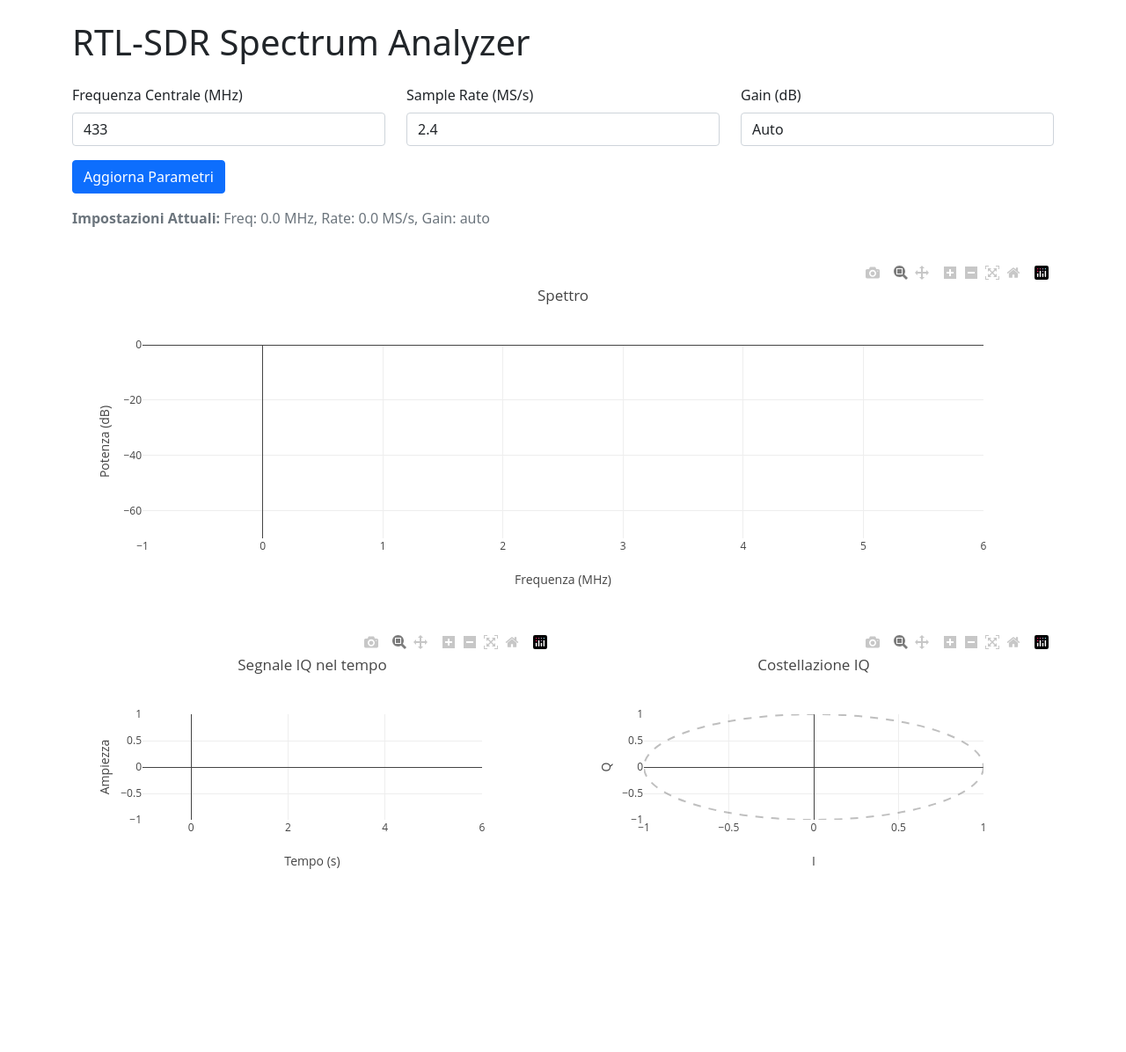
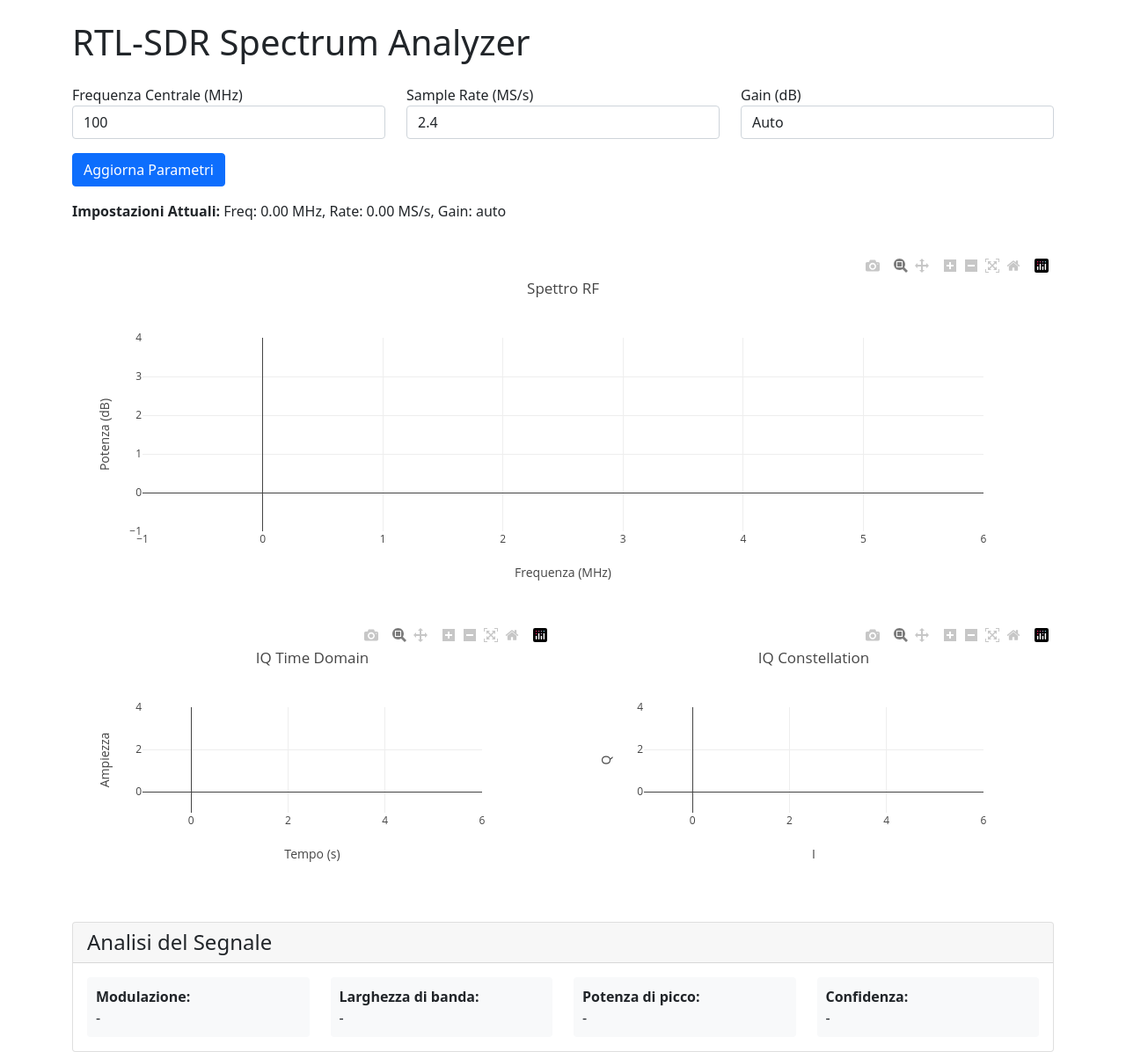
Before and after one commit to francescocozzi/rtl_spectrum, a Flask app: page / in a window 1280 px wide. Shown: the whole page at 88% size. Before the commit the page ends 988 px from the top, so only its background shows below. Run offline with Flask 3, Linux system fonts and the light colour scheme; data that the repository does not hold is empty; some libraries are stand-ins or nearby versions.

Commit message:
implementazione analisi del segnale

```diff
--- a/app.py
+++ b/app.py
@@ -5,8 +5,88 @@
 import time
 import json
 import atexit
+import numpy as np
+from scipy import signal
+from dataclasses import dataclass
 
 app = Flask(__name__)
+
+@dataclass
+class SignalFeatures:
+    bandwidth: float
+    peak_power: float
+    modulation_type: str
+    confidence: float
+
+class SignalClassifier:
+    def __init__(self):
+        self.modulation_patterns = {
+            'AM': {'bandwidth_ratio': 0.1, 'iq_variance_ratio': 0.2},
+            'FM': {'bandwidth_ratio': 0.2, 'iq_variance_ratio': 0.8},
+            'FSK': {'bandwidth_ratio': 0.15, 'iq_phase_var': 0.5},
+            'PSK': {'bandwidth_ratio': 0.1, 'iq_phase_var': 0.3},
+            'QAM': {'bandwidth_ratio': 0.12, 'iq_constellation': 'square'}
+        }
+
+    def analyze_signal(self, frequencies, powers, iq_data):
+        # Trova picchi significativi nello spettro
+        peak_indices = signal.find_peaks(powers, height=-40, distance=10)[0]
+        if not len(peak_indices):
+            return None
+
+        # Analizza il picco più forte
+        main_peak_idx = peak_indices[np.argmax(powers[peak_indices])]
+        peak_freq = frequencies[main_peak_idx]
+        peak_power = powers[main_peak_idx]
+
+        # Calcola larghezza di banda
+        bandwidth = self._estimate_bandwidth(frequencies, powers, main_peak_idx)
+
+        # Analizza caratteristiche IQ
+        i_data, q_data = np.array(iq_data['i']), np.array(iq_data['q'])
+        phase_var = np.var(np.angle(i_data + 1j*q_data))
+        iq_var_ratio = np.var(i_data) / (np.var(q_data) + 1e-10)
+
+        # Identifica modulazione
+        mod_type, confidence = self._identify_modulation(
+            bandwidth/frequencies[1],
+            iq_var_ratio,
+            phase_var
+        )
+
+        return SignalFeatures(
+            bandwidth=bandwidth,
+            peak_power=peak_power,
+            modulation_type=mod_type,
+            confidence=confidence
+        )
+
+    def _estimate_bandwidth(self, freqs, powers, peak_idx):
+        threshold = powers[peak_idx] - 3  # -3dB threshold
+        left_idx = peak_idx
+        right_idx = peak_idx
+
+        while left_idx > 0 and powers[left_idx] > threshold:
+            left_idx -= 1
+        while right_idx < len(powers)-1 and powers[right_idx] > threshold:
+            right_idx += 1
+
+        return freqs[right_idx] - freqs[left_idx]
+
+    def _identify_modulation(self, bw_ratio, iq_var_ratio, phase_var):
+        scores = {}
+        for mod_type, pattern in self.modulation_patterns.items():
+            score = 0
+            if abs(pattern['bandwidth_ratio'] - bw_ratio) < 0.05:
+                score += 0.4
+            if 'iq_variance_ratio' in pattern and abs(pattern['iq_variance_ratio'] - iq_var_ratio) < 0.1:
+                score += 0.3
+            if 'iq_phase_var' in pattern and abs(pattern['iq_phase_var'] - phase_var) < 0.1:
+                score += 0.3
+            scores[mod_type] = score
+
+        best_mod = max(scores.items(), key=lambda x: x[1])
+        return best_mod[0], best_mod[1]
 
 class SDRHandler:
     def __init__(self):
@@ -20,6 +100,8 @@
         self.recovery_event = Event()
         self.consecutive_errors = 0
         self.max_consecutive_errors = 3
+        self.classifier = SignalClassifier()
+
 
         self.data = {
             'frequencies': [],
@@ -264,7 +346,7 @@
 
     def get_data(self):
         with self.data_lock:
-            return {
+            data = {
                 'frequencies': self.data['frequencies'],
                 'powers': self.data['powers'],
                 'iq_data': self.data['iq_data'],
@@ -274,6 +356,22 @@
                     'gain': self.sdr.gain if self.sdr else 'auto'
                 }
             }
+
+            signal_info = self.classifier.analyze_signal(
+                self.data['frequencies'],
+                self.data['powers'],
+                self.data['iq_data']
+            )
+
+            if signal_info:
+                data['signal_info'] = {
+                    'modulation': signal_info.modulation_type,
+                    'bandwidth': signal_info.bandwidth,
+                    'peak_power': signal_info.peak_power,
+                    'confidence': signal_info.confidence
+                }
+
+            return data
 
 
     def cleanup(self):
--- a/templates/index.html
+++ b/templates/index.html
@@ -1,17 +1,31 @@
 <!DOCTYPE html>
-<html>
+<html lang="it">
 <head>
+    <meta charset="UTF-8">
+    <meta name="viewport" content="width=device-width, initial-scale=1.0">
     <title>RTL-SDR Spectrum Analyzer</title>
+
+    <!-- Bootstrap CSS -->
     <link href="https://cdn.jsdelivr.net/npm/bootstrap@5.1.3/dist/css/bootstrap.min.css" rel="stylesheet">
+
+    <!-- Plotly.js -->
     <script src="https://cdn.plot.ly/plotly-latest.min.js"></script>
+
     <style>
         .chart-container {
             height: 400px;
             margin-bottom: 20px;
         }
+
         .iq-container {
             height: 300px;
             margin-bottom: 20px;
+        }
+
+        .signal-info {
+            padding: 10px;
+            border-radius: 4px;
+            background-color: #f8f9fa;
         }
     </style>
 </head>
@@ -21,15 +35,22 @@
 
         <div class="row mb-3">
             <div class="col-md-4">
-                <label for="centerFreq" class="form-label">Frequenza Centrale (MHz)</label>
-                <input type="number" class="form-control" id="centerFreq" value="433">
+                <div class="form-group">
+                    <label for="centerFreq">Frequenza Centrale (MHz)</label>
+                    <input type="number" class="form-control" id="centerFreq" value="100">
                 </div>
+            </div>
+
             <div class="col-md-4">
-                <label for="sampleRate" class="form-label">Sample Rate (MS/s)</label>
-                <input type="number" class="form-control" id="sampleRate" value="2.4" step="0.1">
+                <div class="form-group">
+                    <label for="sampleRate">Sample Rate (MS/s)</label>
+                    <input type="number" class="form-control" id="sampleRate" value="2.4">
                 </div>
+            </div>
+
             <div class="col-md-4">
-                <label for="gain" class="form-label">Gain (dB)</label>
+                <div class="form-group">
+                    <label for="gain">Gain (dB)</label>
                     <select class="form-control" id="gain">
                         <option value="auto">Auto</option>
                         <option value="0">0 dB</option>
@@ -39,10 +60,11 @@
                     </select>
                 </div>
             </div>
+        </div>
 
         <div class="row mb-3">
             <div class="col">
-                <button class="btn btn-primary" onclick="updateParams()">Aggiorna Parametri</button>
+                <button id="updateParams" class="btn btn-primary">Aggiorna Parametri</button>
             </div>
         </div>
 
@@ -50,9 +72,7 @@
 
         <div class="row mb-3">
             <div class="col">
-                <p id="currentSettings" class="text-muted">
-                    <strong>Impostazioni Attuali:</strong> Caricamento...
-                </p>
+                <p><strong>Impostazioni Attuali:</strong> <span id="currentSettings">Caricamento...</span></p>
             </div>
         </div>
 
@@ -70,101 +90,149 @@
                 <div id="iqConstellation" class="iq-container"></div>
             </div>
         </div>
+
+        <!-- Sezione Analisi del Segnale -->
+        <div class="row">
+            <div class="col-12">
+                <div id="signalAnalysis" class="mt-4">
+                    <div class="card">
+                        <div class="card-header">
+                            <h4 class="mb-0">Analisi del Segnale</h4>
+                        </div>
+                        <div class="card-body">
+                            <div class="row">
+                                <div class="col-md-3">
+                                    <div class="signal-info">
+                                        <strong>Modulazione:</strong><br>
+                                        <span id="modulation">-</span>
+                                    </div>
+                                </div>
+                                <div class="col-md-3">
+                                    <div class="signal-info">
+                                        <strong>Larghezza di banda:</strong><br>
+                                        <span id="bandwidth">-</span>
+                                    </div>
+                                </div>
+                                <div class="col-md-3">
+                                    <div class="signal-info">
+                                        <strong>Potenza di picco:</strong><br>
+                                        <span id="peakPower">-</span>
+                                    </div>
+                                </div>
+                                <div class="col-md-3">
+                                    <div class="signal-info">
+                                        <strong>Confidenza:</strong><br>
+                                        <span id="confidence">-</span>
+                                    </div>
+                                </div>
+                            </div>
+                        </div>
+                    </div>
+                </div>
+            </div>
+        </div>
     </div>
 
+    <!-- Bootstrap Bundle with Popper -->
+    <script src="https://cdn.jsdelivr.net/npm/bootstrap@5.1.3/dist/js/bootstrap.bundle.min.js"></script>
+
     <script>
-        let spectrumChart = null;
-        let iqTimeChart = null;
-        let iqConstellation = null;
+        let updateTimer;
+        const statusMessage = document.getElementById('statusMessage');
 
-        // Inizializzazione grafici
-        function initCharts() {
-            // Spettro
+        // Funzione per mostrare messaggi di stato
+        function showStatus(message, isError = false) {
+            statusMessage.textContent = message;
+            statusMessage.className = `alert ${isError ? 'alert-danger' : 'alert-success'}`;
+            statusMessage.classList.remove('d-none');
+            setTimeout(() => statusMessage.classList.add('d-none'), 3000);
+        }
+
+        // Funzione per aggiornare l'analisi del segnale
+        function updateSignalAnalysis(signalInfo) {
+            if (signalInfo) {
+                document.getElementById('modulation').textContent = signalInfo.modulation;
+                document.getElementById('bandwidth').textContent = `${(signalInfo.bandwidth/1e6).toFixed(2)} MHz`;
+                document.getElementById('peakPower').textContent = `${signalInfo.peak_power.toFixed(1)} dB`;
+                document.getElementById('confidence').textContent = `${(signalInfo.confidence * 100).toFixed(0)}%`;
+            }
+        }
+
+        // Funzione per aggiornare lo spettro
+        function updateSpectrum() {
+            fetch('/get_spectrum')
+                .then(response => response.json())
+                .then(data => {
+                    // Aggiorna impostazioni correnti
+                    const settings = data.current_settings;
+                    document.getElementById('currentSettings').textContent =
+                        `Freq: ${settings.center_freq.toFixed(2)} MHz, Rate: ${settings.sample_rate.toFixed(2)} MS/s, Gain: ${settings.gain}`;
+
+                    // Aggiorna grafico spettro
                     Plotly.newPlot('spectrumChart', [{
-                x: [],
-                y: [],
+                        x: data.frequencies,
+                        y: data.powers,
+                        type: 'scatter',
                         mode: 'lines',
-                name: 'Potenza (dB)'
+                        name: 'Spectrum'
                     }], {
-                title: 'Spettro',
+                        title: 'Spettro RF',
                         xaxis: { title: 'Frequenza (MHz)' },
-                yaxis: { title: 'Potenza (dB)', range: [-70, 0] }
+                        yaxis: { title: 'Potenza (dB)' }
                     });
 
-            // IQ nel tempo
+                    // Aggiorna grafici IQ
+                    const iqData = data.iq_data;
+
+                    // Grafico temporale IQ
                     Plotly.newPlot('iqTimeChart', [
                         {
-                    x: [],
-                    y: [],
+                            x: iqData.time,
+                            y: iqData.i,
+                            type: 'scatter',
                             mode: 'lines',
                             name: 'I'
                         },
                         {
-                    x: [],
-                    y: [],
+                            x: iqData.time,
+                            y: iqData.q,
+                            type: 'scatter',
                             mode: 'lines',
                             name: 'Q'
                         }
                     ], {
-                title: 'Segnale IQ nel tempo',
+                        title: 'IQ Time Domain',
                         xaxis: { title: 'Tempo (s)' },
-                yaxis: { title: 'Ampiezza', range: [-1, 1] }
+                        yaxis: { title: 'Ampiezza' }
                     });
 
                     // Costellazione IQ
                     Plotly.newPlot('iqConstellation', [{
-                x: [],
-                y: [],
+                        x: iqData.i,
+                        y: iqData.q,
+                        type: 'scatter',
                         mode: 'markers',
-                type: 'scatter',
+                        marker: { size: 3 },
                         name: 'IQ'
                     }], {
-                title: 'Costellazione IQ',
-                xaxis: { title: 'I', range: [-1, 1] },
-                yaxis: { title: 'Q', range: [-1, 1] },
-                shapes: [{
-                    type: 'circle',
-                    x0: -1, y0: -1,
-                    x1: 1, y1: 1,
-                    line: {
-                        color: 'rgba(128, 128, 128, 0.5)',
-                        dash: 'dash'
+                        title: 'IQ Constellation',
+                        xaxis: { title: 'I' },
+                        yaxis: { title: 'Q' }
+                    });
+
+                    // Aggiorna analisi del segnale
+                    if (data.signal_info) {
+                        updateSignalAnalysis(data.signal_info);
                     }
-                }]
+                })
+                .catch(error => {
+                    console.error('Errore nel recupero dei dati:', error);
+                    showStatus('Errore nel recupero dei dati', true);
                 });
         }
 
-        function updateCharts() {
-            fetch('/get_spectrum')
-                .then(response => response.json())
-                .then(data => {
-                    // Aggiorna spettro
-                    Plotly.update('spectrumChart', {
-                        x: [data.frequencies],
-                        y: [data.powers]
-                    });
-
-                    // Aggiorna grafici IQ
-                    Plotly.update('iqTimeChart', {
-                        x: [[...data.iq_data.time], [...data.iq_data.time]],
-                        y: [[...data.iq_data.i], [...data.iq_data.q]]
-                    });
-
-                    Plotly.update('iqConstellation', {
-                        x: [data.iq_data.i],
-                        y: [data.iq_data.q]
-                    });
-
-                    // Aggiorna impostazioni correnti
-                    document.getElementById('currentSettings').innerHTML =
-                        `<strong>Impostazioni Attuali:</strong> Freq: ${data.current_settings.center_freq.toFixed(1)} MHz, ` +
-                        `Rate: ${data.current_settings.sample_rate.toFixed(1)} MS/s, ` +
-                        `Gain: ${data.current_settings.gain}`;
-                })
-                .catch(console.error);
-        }
-
-        function updateParams() {
+        // Gestione aggiornamento parametri
+        document.getElementById('updateParams').addEventListener('click', () => {
             const params = {
                 center_freq: parseFloat(document.getElementById('centerFreq').value) * 1e6,
                 sample_rate: parseFloat(document.getElementById('sampleRate').value) * 1e6,
@@ -180,30 +248,31 @@
             })
             .then(response => response.json())
             .then(data => {
-                const statusDiv = document.getElementById('statusMessage');
                 if (data.status === 'success') {
-                    statusDiv.className = 'alert alert-success';
-                    statusDiv.textContent = 'Parametri aggiornati con successo';
+                    showStatus('Parametri aggiornati con successo');
                 } else {
-                    statusDiv.className = 'alert alert-danger';
-                    statusDiv.textContent = data.message || 'Errore nell\'aggiornamento dei parametri';
+                    showStatus(data.message || 'Errore nell\'aggiornamento dei parametri', true);
                 }
-                statusDiv.classList.remove('d-none');
-                setTimeout(() => statusDiv.classList.add('d-none'), 3000);
             })
             .catch(error => {
-                console.error('Error:', error);
-                const statusDiv = document.getElementById('statusMessage');
-                statusDiv.className = 'alert alert-danger';
-                statusDiv.textContent = 'Errore nella comunicazione con il server';
-                statusDiv.classList.remove('d-none');
-                setTimeout(() => statusDiv.classList.add('d-none'), 3000);
+                console.error('Errore:', error);
+                showStatus('Errore nella comunicazione con il server', true);
             });
+        });
+
+        // Avvio aggiornamento periodico
+        function startUpdates() {
+            updateSpectrum();
+            updateTimer = setInterval(updateSpectrum, 100);
         }
 
-        // Inizializza i grafici e avvia l'aggiornamento periodico
-        initCharts();
-        setInterval(updateCharts, 100);
+        // Gestione dell'uscita
+        window.addEventListener('beforeunload', () => {
+            clearInterval(updateTimer);
+        });
+
+        // Avvio iniziale
+        startUpdates();
     </script>
 </body>
 </html>
```
Lines whose indentation alone changed are shown as unchanged.
